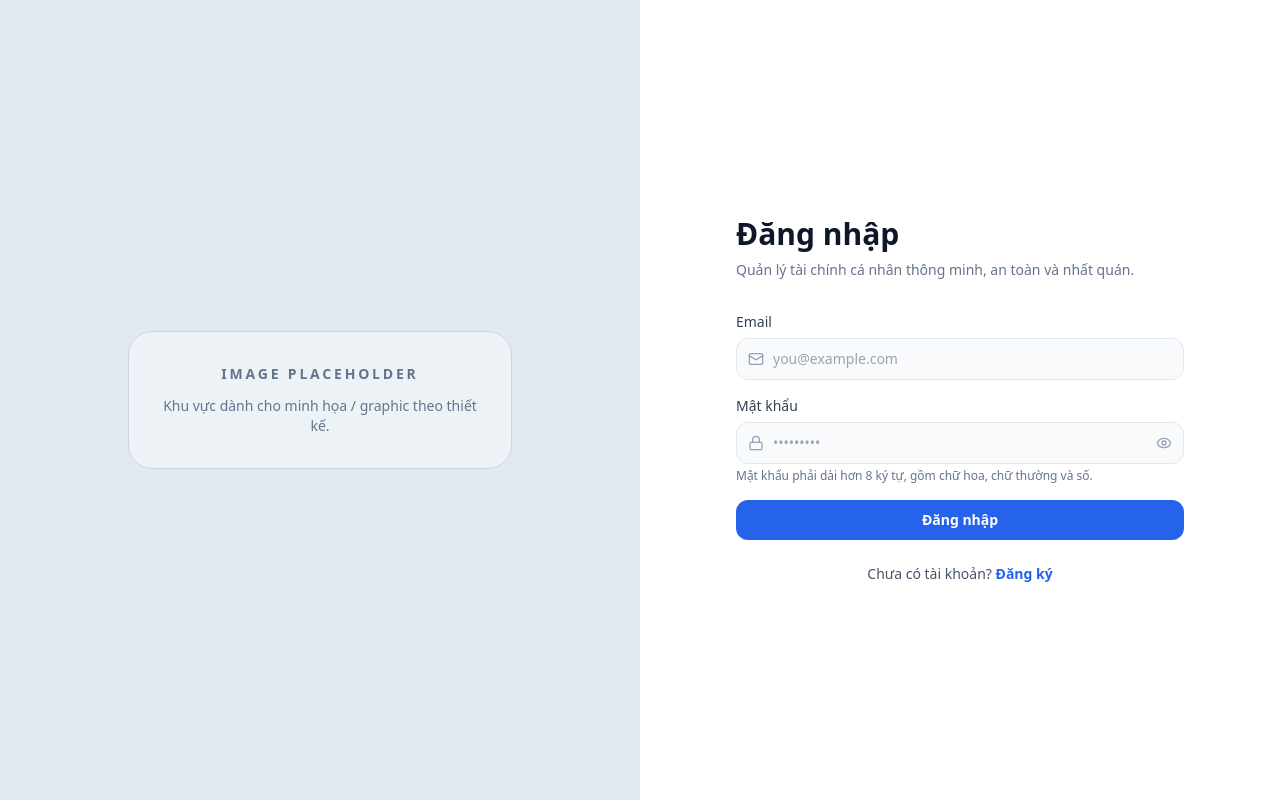
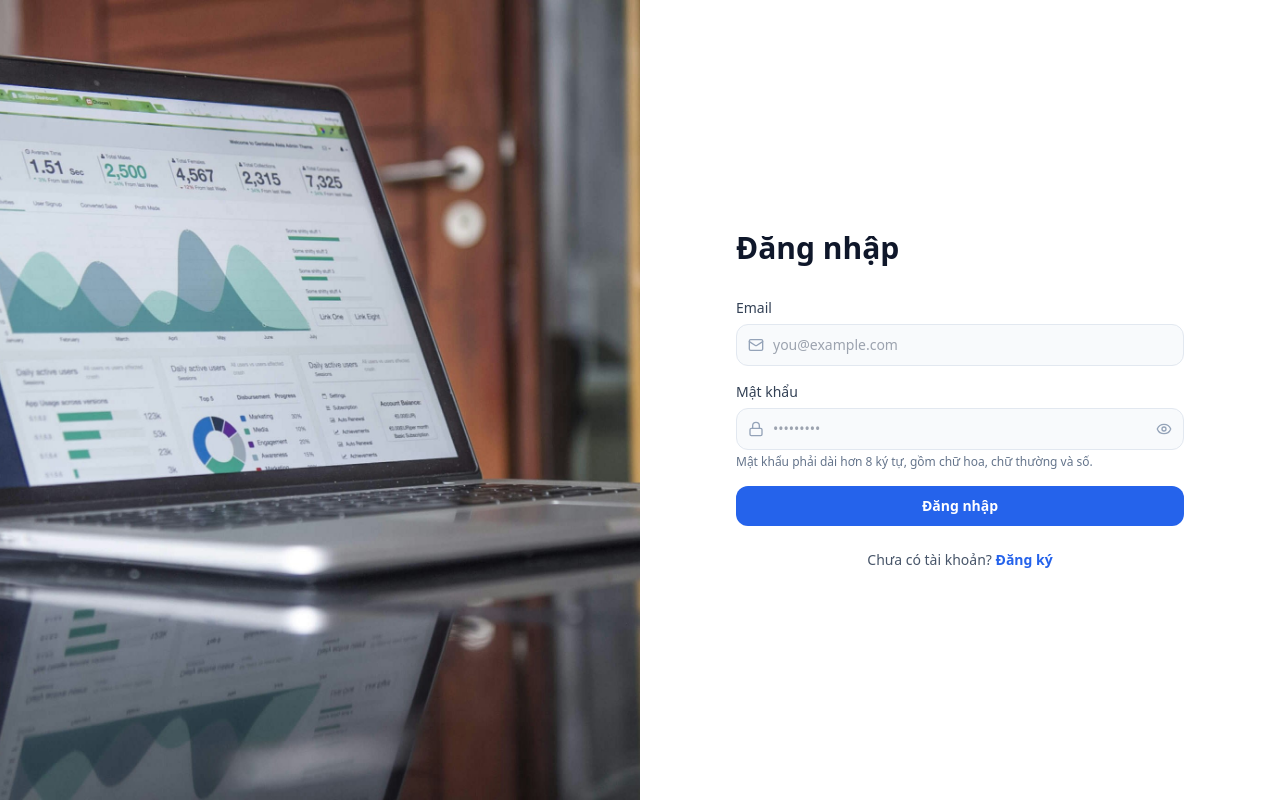
Before and after one commit to kohi-vip/DoAnChuyenNganh_K22_DCT122C5, a React app in the folder Main_Project/FE/: page /login in a window 1280 px wide. Built offline with nearby package versions, Linux system fonts and the light colour scheme; no server answers; the HTML template or start-up script is replaced by a standard one.

Commit message:
add img into login and siginup

```diff
--- a/Main_Project/FE/src/components/auth/AuthSplitLayout.jsx
+++ b/Main_Project/FE/src/components/auth/AuthSplitLayout.jsx
@@ -1,14 +1,15 @@
-function AuthSplitLayout({ title, subtitle, children, footer }) {
+
+
+function AuthSplitLayout({ loginImage, title, subtitle, children, footer }) {
   return (
     <div className="min-h-screen bg-slate-100">
       <div className="flex min-h-screen flex-col md:flex-row">
-        <section className="flex w-full items-center justify-center bg-slate-200 md:w-1/2">
-          <div className="mx-auto max-w-md px-8 py-12 text-center text-slate-500">
-            <div className="rounded-3xl border border-slate-300 bg-slate-100/80 p-8">
-              <p className="text-sm font-semibold uppercase tracking-[0.2em]">Image Placeholder</p>
-              <p className="mt-3 text-sm">Khu vực dành cho minh họa / graphic theo thiết kế.</p>
-            </div>
-          </div>
+        <section className="flex w-full items-center justify-center overflow-hidden bg-slate-200 md:w-1/2">
+          <img
+            src={loginImage}
+            alt="Ảnh đăng nhập"
+            className="h-full w-full object-cover"
+          />
         </section>
 
         <section className="flex w-full items-center justify-center bg-white px-6 py-10 md:w-1/2 md:px-10">
--- a/Main_Project/FE/src/pages/LoginPage.jsx
+++ b/Main_Project/FE/src/pages/LoginPage.jsx
@@ -4,7 +4,7 @@ import { Link, Navigate, useLocation, useNavigate } from "react-router-dom";
 import AuthSplitLayout from "../components/auth/AuthSplitLayout";
 import { useAuth } from "../stores/useAuth";
 import { isEmailValid, isPasswordValid } from "../utils/authSession";
-
+import loginImage from '../assets/carlos-muza-hpjSkU2UYSU-unsplash.jpg';
 function LoginPage() {
 	const navigate = useNavigate();
 	const location = useLocation();
@@ -49,8 +49,8 @@ function LoginPage() {
 
 	return (
 		<AuthSplitLayout
+			loginImage={loginImage}
 			title="Đăng nhập"
-			subtitle="Quản lý tài chính cá nhân thông minh, an toàn và nhất quán."
 			footer={
 				<>
 					Chưa có tài khoản?{" "}
@@ -113,6 +113,7 @@ function LoginPage() {
 					{submitting ? "Đang đăng nhập..." : "Đăng nhập"}
 				</button>
 			</form>
+
 		</AuthSplitLayout>
 	);
 }
--- a/Main_Project/FE/src/pages/SignUpPage.jsx
+++ b/Main_Project/FE/src/pages/SignUpPage.jsx
@@ -4,7 +4,7 @@ import { Link, Navigate, useNavigate } from "react-router-dom";
 import AuthSplitLayout from "../components/auth/AuthSplitLayout";
 import { useAuth } from "../stores/useAuth";
 import { isEmailValid, isPasswordValid } from "../utils/authSession";
-
+import loginImage from '../assets/micheile-henderson-ZVprbBmT8QA-unsplash.jpg';
 function SignUpPage() {
 	const navigate = useNavigate();
 	const { register, isAuthenticated } = useAuth();
@@ -53,6 +53,7 @@ function SignUpPage() {
 
 	return (
 		<AuthSplitLayout
+			loginImage={loginImage}
 			title="Đăng ký"
 			subtitle="Tạo tài khoản mới để bắt đầu quản lý thu chi hiệu quả."
 			footer={
```
Also changed, not shown: Main_Project/FE/src/assets/carlos-muza-hpjSkU2UYSU-unsplash.jpg (added), Main_Project/FE/src/assets/micheile-henderson-ZVprbBmT8QA-unsplash.jpg (added).
